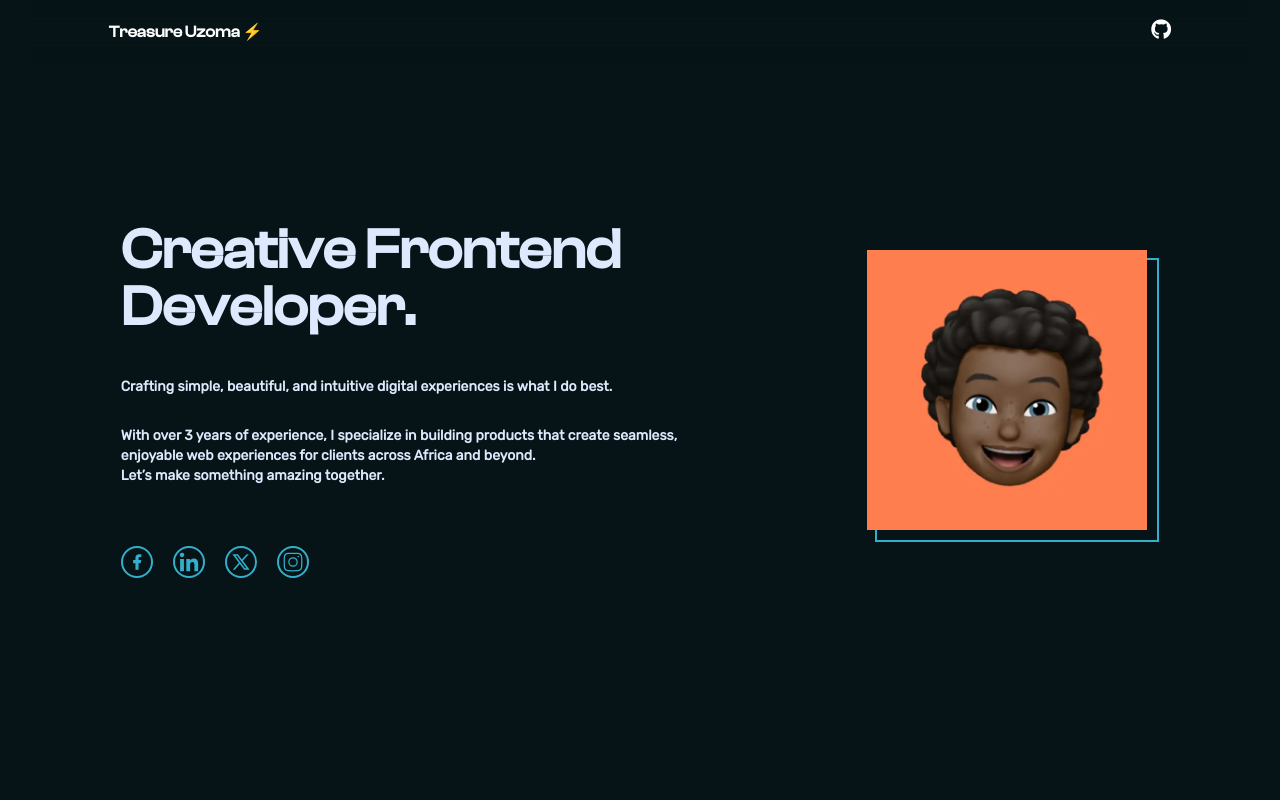
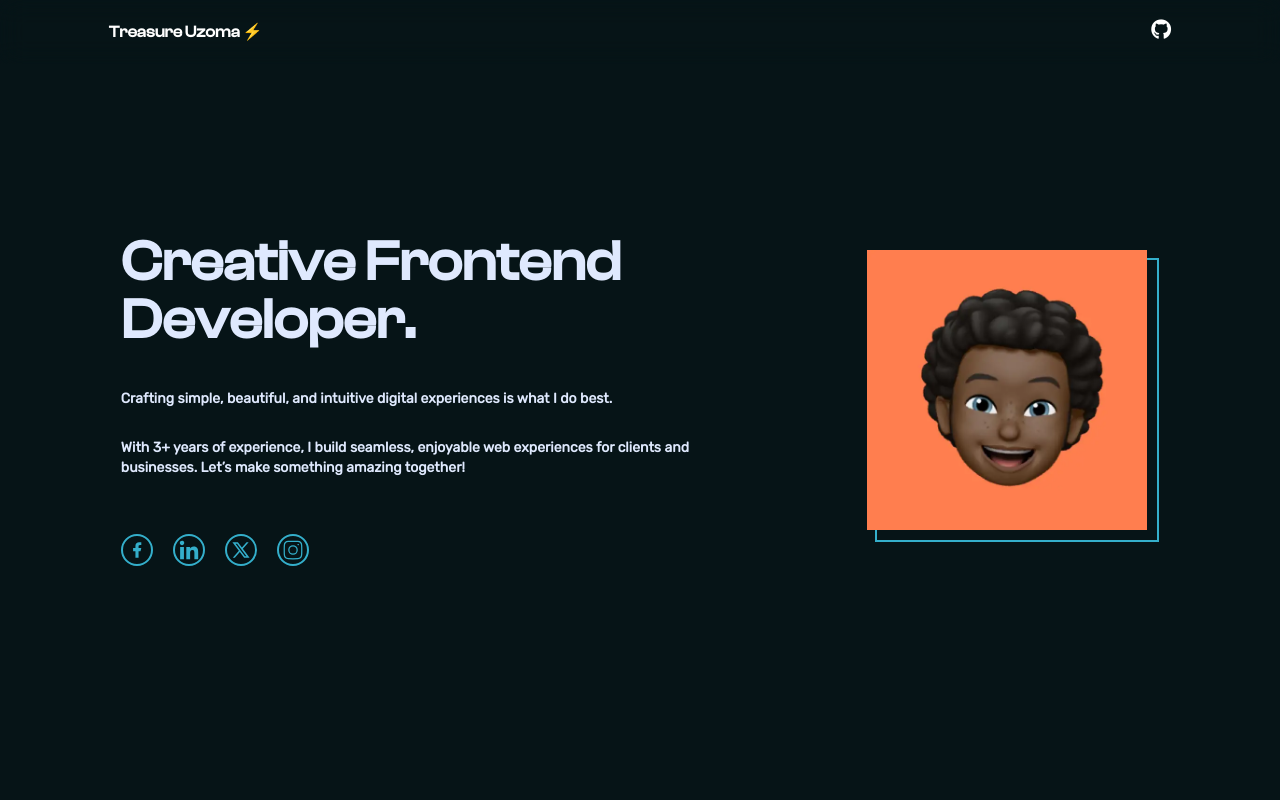
Before and after one commit to TreasureUzoma/Portfolio, a Next.js app: page / in a window 1280 px wide. Shown: the top 800 px of the page. Built offline with nearby package versions, Linux system fonts and the light colour scheme.

Commit message:
feat: reduced hero texts, small ui tweaks

```diff
--- a/app/components/Footer.tsx
+++ b/app/components/Footer.tsx
@@ -56,17 +56,6 @@ const Footer = () => {
               <p>&copy; twentytwentyfour</p>
               <p className="mt-4">Treasure Uzoma</p>
             </div>
-            <small className="py-3">
-              Design inspired by{" "}
-              <a
-                href="https://vickyjay.brimble.app"
-                target="_blank"
-                className="font-bold hover:text-slate-400"
-              >
-                {" "}
-                VickyJay
-              </a>
-            </small>
           </div>
         </div>
       </footer>
--- a/app/components/Hero.tsx
+++ b/app/components/Hero.tsx
@@ -17,14 +17,12 @@ const Hero = () => {
                 what I do best.
               </p>
               <p className="gradient_text py-[1.8rem]">
-                With over 3 years of experience, I specialize in building
-                products that create seamless, enjoyable web
-                experiences for clients across Africa and beyond.
-                <br />
-                Let’s make something amazing together.
+                With 3+ years of experience, I build seamless, enjoyable web
+                experiences for clients and businesses. Let’s make
+                something amazing together!
               </p>
             </div>
-            <div className="mt-[2rem] flex space-x-5">
+            <div className="mt-[1.7rem] flex space-x-5">
               <a
                 href="https://www.facebook.com/profile.php?id=100085862181551"
                 className="rounded-full border border-2 border-[#34afcb] hover:border-green hover:bg-green"
```
